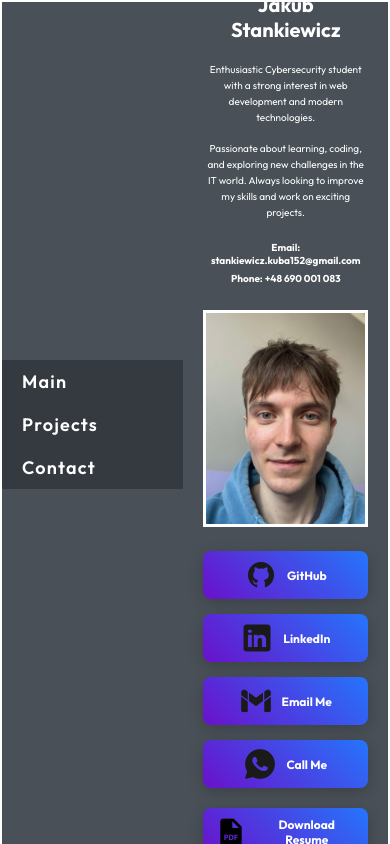
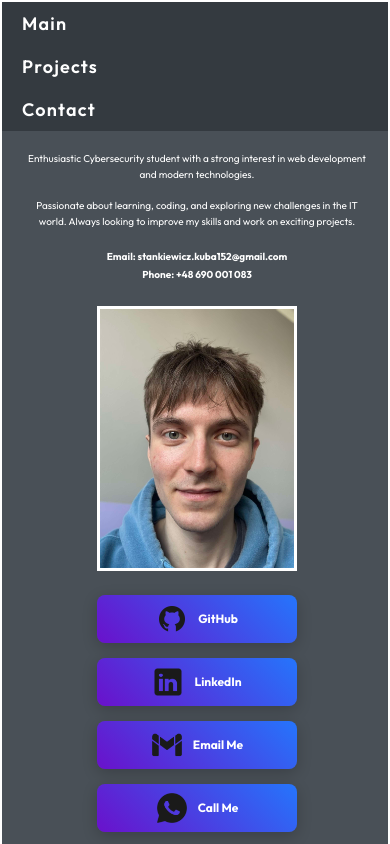
Before and after one commit to JakubStankiewicz1/kuba-portfolio, a React (Vite) app in the folder frontend/: page /kuba-portfolio/contact in a window 390 px wide. Built offline with nearby package versions, Linux system fonts and the light colour scheme.

Commit message:
Responsivity update

```diff
--- a/frontend/src/App.css
+++ b/frontend/src/App.css
@@ -0,0 +1,8 @@
+
+
+
+@media (max-width: 768px) {
+    .app {
+        flex-direction: column
+    }
+}
--- a/frontend/src/App.jsx
+++ b/frontend/src/App.jsx
@@ -4,6 +4,7 @@ import Navbar from './components/Navbar/Navbar';
 import MainPage from './components/MainPage/MainPage';
 import ProjectsPage from './components/ProjectsPage/ProjectsPage';
 import ContactPage from './components/ContactPage/ContactPage';
+import './App.css';
 
 const App = () => {
   const location = useLocation();
--- a/frontend/src/components/ContactPage/contactPage.css
+++ b/frontend/src/components/ContactPage/contactPage.css
@@ -2,10 +2,12 @@
   padding: 20px;
   max-width: 1200px;
   margin: 0 auto;
-  height: 100vh;
+  min-height: 100vh; /* Zmieniono z height na min-height */
   display: flex;
+  flex-direction: column; /* Dodano flex-direction */
   align-items: center;
   justify-content: center;
+  overflow-y: auto; /* Dodano overflow-y */
 }
 
 .contactPageContainer {
@@ -174,6 +176,10 @@
     font-size: 12px;
   }
 
+  .contactPageContainer {
+    margin-bottom: 100px;
+  }
+
   .contactInfo {
     font-size: 12px;
   }
--- a/frontend/src/components/MainPage/mainPage.css
+++ b/frontend/src/components/MainPage/mainPage.css
@@ -199,6 +199,13 @@
   text-decoration: none;
   font-size: 22px;
   font-weight: 700;
+  /* width: 00px; */
+  width: 130px;
+  height: 50px;
+  display: flex;
+  flex-direction: row;
+  align-items: center;
+  justify-content: center;
 }
 
 .mainPageTechnologiesAndToolsHeader {
@@ -272,6 +279,12 @@
   text-decoration: none;
 }
 
+@media (max-width: 2000px) {
+  .mainPageTechnologiesAndTools {
+    margin-bottom: 50px;
+  }
+}
+
 /* RESPONSYWNOŚĆ */
 @media (max-width: 1024px) {
   .mainPageHText {
@@ -288,6 +301,7 @@
     width: 100%;
     max-width: 300px;
   }
+
 }
 
 @media (max-width: 768px) {
@@ -305,6 +319,11 @@
 
   .mainPageButtonsContainerBtn {
     width: 100%;
+    display: flex;
+    flex-direction: column;
+    margin-left: auto;
+    margin-right: auto;
+    margin-left: 500px;
   }
 
   .mainPageHeaderContainer {
--- a/frontend/src/components/ProjectsPage/projectsPage.css
+++ b/frontend/src/components/ProjectsPage/projectsPage.css
@@ -216,6 +216,11 @@
     width: 100%;
     padding: 0.5rem 1rem;
   }
+
+  .projectsContainer {
+    margin-bottom: 200px;
+    /* margin-top: 0; */
+  }
 }
 
 @media (max-width: 480px) {
```
